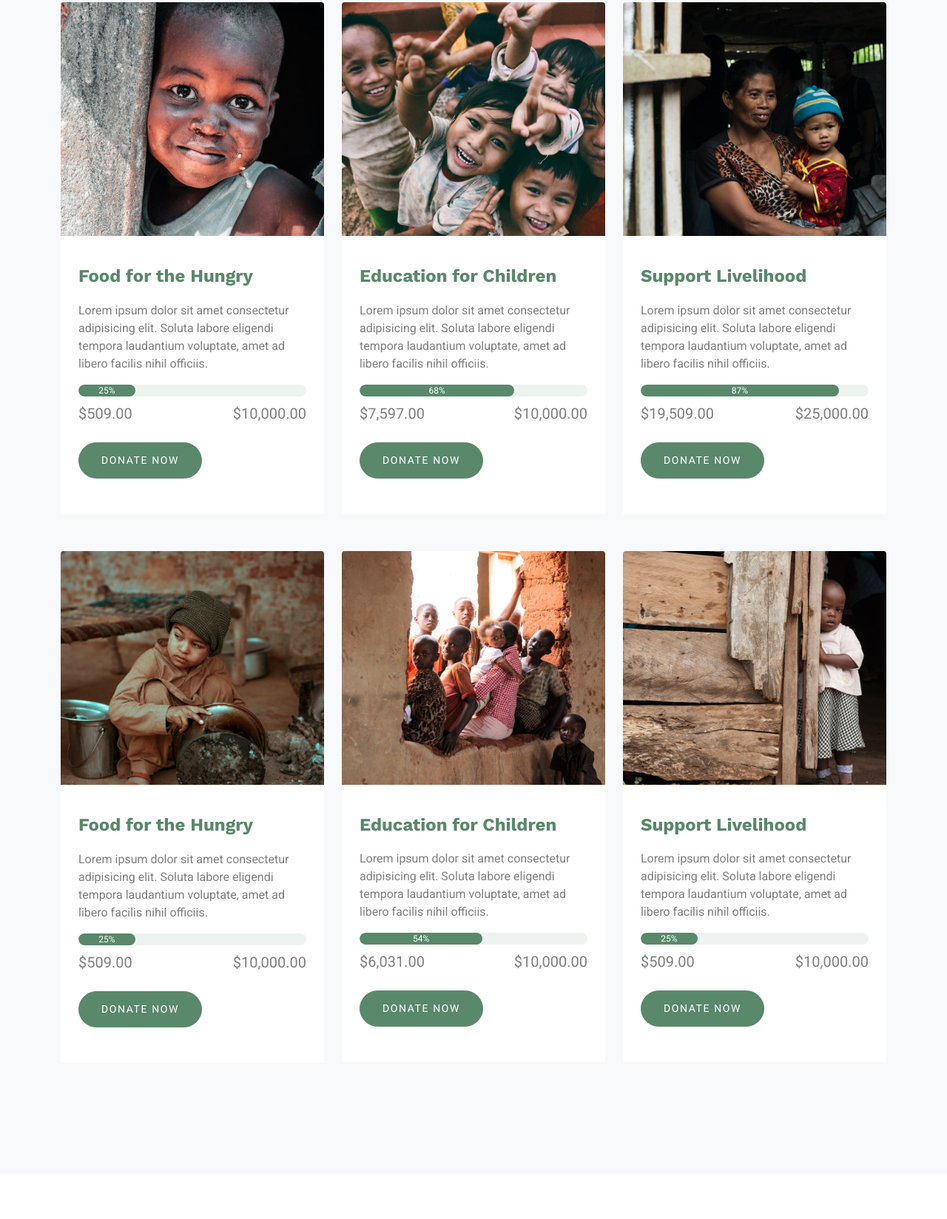
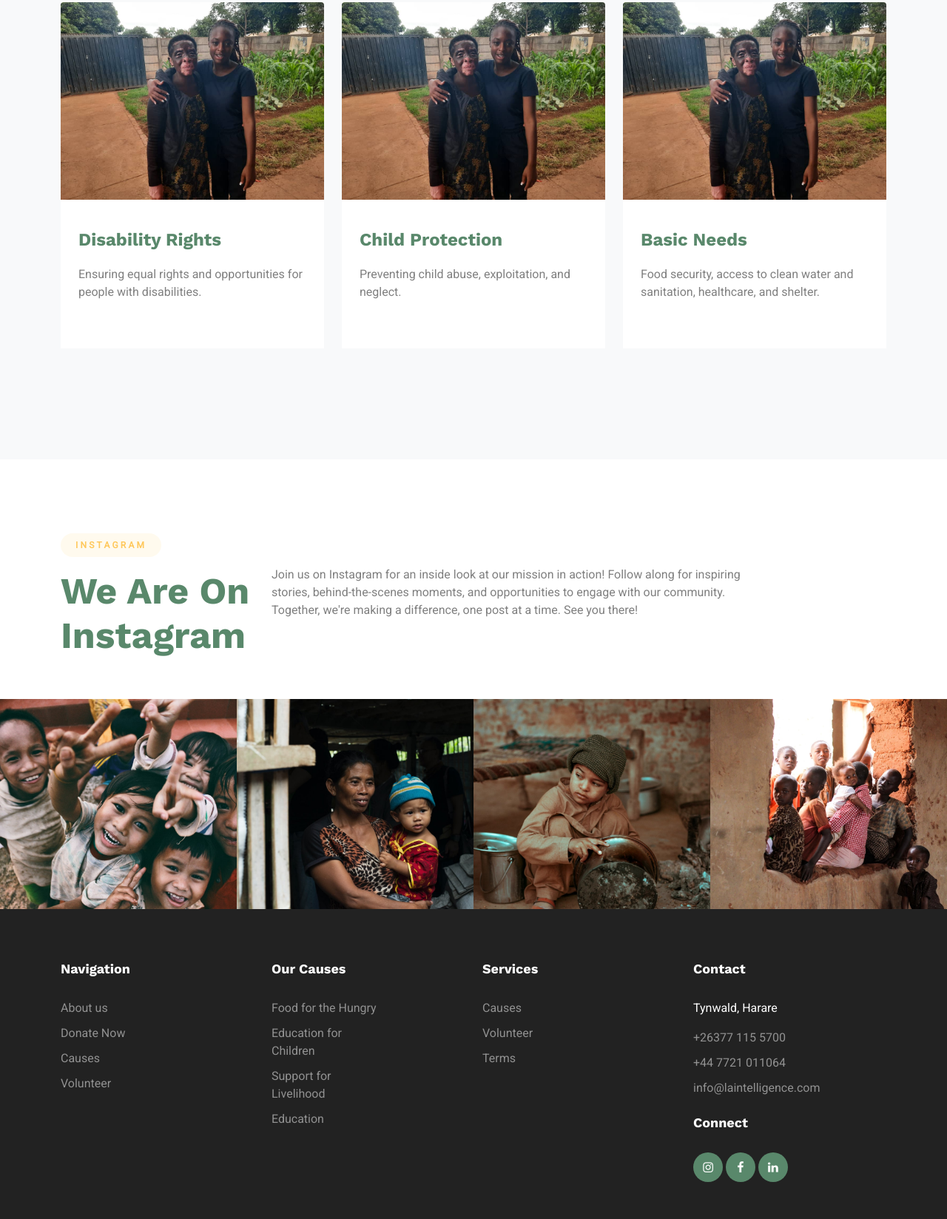
Before and after one commit to siembaX/La_intelligence, a plain HTML site: page causes.html in a window 1280 px wide. Shown: the part 897-2545 px from the top of the page at 74% size. Drawn offline with nearby package versions, Linux system fonts and the light colour scheme; files whose address does not match are found by name.

Commit message:
final update

```diff
--- a/causes.html
+++ b/causes.html
@@ -5,7 +5,7 @@
 	<meta charset="utf-8">
 	<meta name="viewport" content="width=device-width, initial-scale=1">
 	<meta name="author" content="Untree.co">
-	<link rel="shortcut icon" href="favicon.png">
+	<!-- <link rel="shortcut icon" href="favicon.png"> -->
 
 	<meta name="description" content="" />
 	<meta name="keywords" content="" />
@@ -24,7 +24,7 @@
 	<link rel="stylesheet" href="css/style.css">
 	<link rel="stylesheet" href="./css/personalized.css">
 
-	<title>Volunteer &mdash; Free Bootstrap 5 Website Template by Untree.co</title>
+	<title>Causes</title>
 </head>
 <body>
 
@@ -78,7 +78,7 @@
 					<span class="subheading-white text-white mb-3" data-aos="fade-up">Causes</span>
 
 					<h1 class="heading text-white mb-2" data-aos="fade-up">The Causes</h1>
-					<p data-aos="fade-up" class=" mb-5 text-white lead text-white-50">Lorem ipsum dolor sit, amet consectetur adipisicing elit. Illum minima dignissimos hic mollitia eius et quam ducimus maiores eos magni.</p>
+					<p data-aos="fade-up" class=" mb-5 text-white lead text-white-50">Ready to get involved? Learn more about our specific programs and how you can contribute.</p>
 					<p data-aos="fade-up"  data-aos-delay="100">
 						<a href="#" class="btn btn-primary me-4">Donate Now</a>
 					</p>
@@ -95,113 +95,61 @@
 	<div class="section bg-light">
 		<div class="container">
 			<div class="row">
+
 				<div class="col-lg-4 col-md-6">
 					<div class="causes-item bg-white">
-						<a href="#"><img src="images/img_v_1-min.jpg" alt="Image" class="img-fluid mb-4 rounded"></a>
+						<a href="#"><img src="images/La2.jpg" alt="Image" class="img-fluid mb-4 rounded"></a>
 						<div class="px-4 pb-5 pt-3">
+							<h3><a href="#">Disability Rights</a></h3>
+							<p>Ensuring equal rights and opportunities for people with disabilities.</p>
 
-							<h3><a href="#">Food for the Hungry</a></h3>
-							<p>Lorem ipsum dolor sit amet consectetur adipisicing elit. Soluta labore eligendi tempora laudantium voluptate, amet ad libero facilis nihil officiis.</p>
-
-							<div class="progress mb-2">
-								<div class="progress-bar" role="progressbar" style="width: 25%;" aria-valuenow="25" aria-valuemin="0" aria-valuemax="100">25%</div>
-							</div>
-
-							<div class="d-flex mb-4 justify-content-between amount">
-								<div>$509.00</div>
-								<div>$10,000.00</div>
-							</div>
-							<div>
-								<a href="#" class="btn btn-primary">Donate Now</a>
-							</div>
-						</div>
-					</div>
-				</div>
-				<div class="col-lg-4 col-md-6">
-					<div class="causes-item bg-white">
-						<a href="#"><img src="images/img_v_2-min.jpg" alt="Image" class="img-fluid mb-4 rounded"></a>
-						<div class="px-4 pb-5 pt-3">
-							<h3><a href="#">Education for Children</a></h3>
-							<p>Lorem ipsum dolor sit amet consectetur adipisicing elit. Soluta labore eligendi tempora laudantium voluptate, amet ad libero facilis nihil officiis.</p>
-
-							<div class="progress mb-2">
-								<div class="progress-bar" role="progressbar" style="width: 68%;" aria-valuenow="25" aria-valuemin="0" aria-valuemax="100">68%</div>
-							</div>
-
-							<div class="d-flex mb-4 justify-content-between amount">
-								<div>$7,597.00</div>
-								<div>$10,000.00</div>
-							</div>
-							<div>
-								<a href="#" class="btn btn-primary">Donate Now</a>
-							</div>
 						</div>
 					</div>
 				</div>
 
 				<div class="col-lg-4 col-md-6">
 					<div class="causes-item bg-white">
-						<a href="#"><img src="images/img_v_3-min.jpg" alt="Image" class="img-fluid mb-4 rounded"></a>
+						<a href="#"><img src="images/La2.jpg" alt="Image" class="img-fluid mb-4 rounded"></a>
+						<div class="px-4 pb-5 pt-3">
+							<h3><a href="#">Child Protection</a></h3>
+							<p>Preventing child abuse, exploitation, and neglect.</p>
+
+						</div>
+					</div>
+				</div>
+
+
+				<div class="col-lg-4 col-md-6">
+					<div class="causes-item bg-white">
+						<a href="#"><img src="images/La2.jpg" alt="Image" class="img-fluid mb-4 rounded"></a>
+						<div class="px-4 pb-5 pt-3">
+							<h3><a href="#">Basic Needs</a></h3>
+							<p>Food security, access to clean water and sanitation, healthcare, and shelter.</p>
+
+						</div>
+					</div>
+				</div>
+
+
+				<!-- <div class="col-lg-4 col-md-6">
+					<div class="causes-item bg-white">
+						<a href="#"><img src="images/img_v_6-min.jpg" alt="Image" class="img-fluid mb-4 rounded"></a>
 						<div class="px-4 pb-5 pt-3">
 							<h3><a href="#">Support Livelihood</a></h3>
 							<p>Lorem ipsum dolor sit amet consectetur adipisicing elit. Soluta labore eligendi tempora laudantium voluptate, amet ad libero facilis nihil officiis.</p>
 
-							<div class="progress mb-2">
-								<div class="progress-bar" role="progressbar" style="width: 87%;" aria-valuenow="87" aria-valuemin="0" aria-valuemax="100">87%</div>
-							</div>
-
-							<div class="d-flex mb-4 justify-content-between amount">
-								<div>$19,509.00</div>
-								<div>$25,000.00</div>
-							</div>
-							<div>
-								<a href="#" class="btn btn-primary">Donate Now</a>
-							</div>
 						</div>
 					</div>
 				</div>
 
-				<div class="col-lg-4 col-md-6">
-					<div class="causes-item bg-white">
-						<a href="#"><img src="images/img_v_4-min.jpg" alt="Image" class="img-fluid mb-4 rounded"></a>
-						<div class="px-4 pb-5 pt-3">
-
-							<h3><a href="#">Food for the Hungry</a></h3>
-							<p>Lorem ipsum dolor sit amet consectetur adipisicing elit. Soluta labore eligendi tempora laudantium voluptate, amet ad libero facilis nihil officiis.</p>
-
-							<div class="progress mb-2">
-								<div class="progress-bar" role="progressbar" style="width: 25%;" aria-valuenow="25" aria-valuemin="0" aria-valuemax="100">25%</div>
-							</div>
-
-							<div class="d-flex mb-4 justify-content-between amount">
-								<div>$509.00</div>
-								<div>$10,000.00</div>
-							</div>
-							<div>
-								<a href="#" class="btn btn-primary">Donate Now</a>
-							</div>
-						</div>
-					</div>
-				</div>
 
 				<div class="col-lg-4 col-md-6">
 					<div class="causes-item bg-white">
-						<a href="#"><img src="images/img_v_5-min.jpg" alt="Image" class="img-fluid mb-4 rounded"></a>
+						<a href="#"><img src="images/img_v_6-min.jpg" alt="Image" class="img-fluid mb-4 rounded"></a>
 						<div class="px-4 pb-5 pt-3">
-							<h3><a href="#">Education for Children</a></h3>
+							<h3><a href="#">Support Livelihood</a></h3>
 							<p>Lorem ipsum dolor sit amet consectetur adipisicing elit. Soluta labore eligendi tempora laudantium voluptate, amet ad libero facilis nihil officiis.</p>
 
-							<div class="progress mb-2">
-								<div class="progress-bar" role="progressbar" style="width: 54%;" aria-valuenow="54" aria-valuemin="0" aria-valuemax="100">54%</div>
-							</div>
-
-							<div class="d-flex mb-4 justify-content-between amount">
-								<div>$6,031.00</div>
-								<div>$10,000.00</div>
-							</div>
-							<div>
-								<a href="#" class="btn btn-primary">Donate Now</a>
-							</div>
 						</div>
 					</div>
 				</div>
@@ -213,20 +161,9 @@
 							<h3><a href="#">Support Livelihood</a></h3>
 							<p>Lorem ipsum dolor sit amet consectetur adipisicing elit. Soluta labore eligendi tempora laudantium voluptate, amet ad libero facilis nihil officiis.</p>
 
-							<div class="progress mb-2">
-								<div class="progress-bar" role="progressbar" style="width: 25%;" aria-valuenow="25" aria-valuemin="0" aria-valuemax="100">25%</div>
-							</div>
-
-							<div class="d-flex mb-4 justify-content-between amount">
-								<div>$509.00</div>
-								<div>$10,000.00</div>
-							</div>
-							<div>
-								<a href="#" class="btn btn-primary">Donate Now</a>
-							</div>
 						</div>
 					</div>
-				</div>
+				</div> -->
 
 			</div>
 		</div>
@@ -243,7 +180,7 @@
 				</div>
 				<div class="col-lg-7" data-aos="fade-up" data-aos-delay="100">
 					<p>
-					Lorem ipsum, dolor sit amet consectetur adipisicing elit. Temporibus, aperiam sint voluptatum? Molestiae debitis, ipsum, rem ipsa voluptatum cupiditate quaerat!</p>
+						Join us on Instagram for an inside look at our mission in action! Follow along for inspiring stories, behind-the-scenes moments, and opportunities to engage with our community. Together, we're making a difference, one post at a time. See you there!</p>
 				</div>
 			</div>
 		</div>
```
Also changed, not shown: contact.html (+8 -9 lines), news.html (+2 -2 lines).
